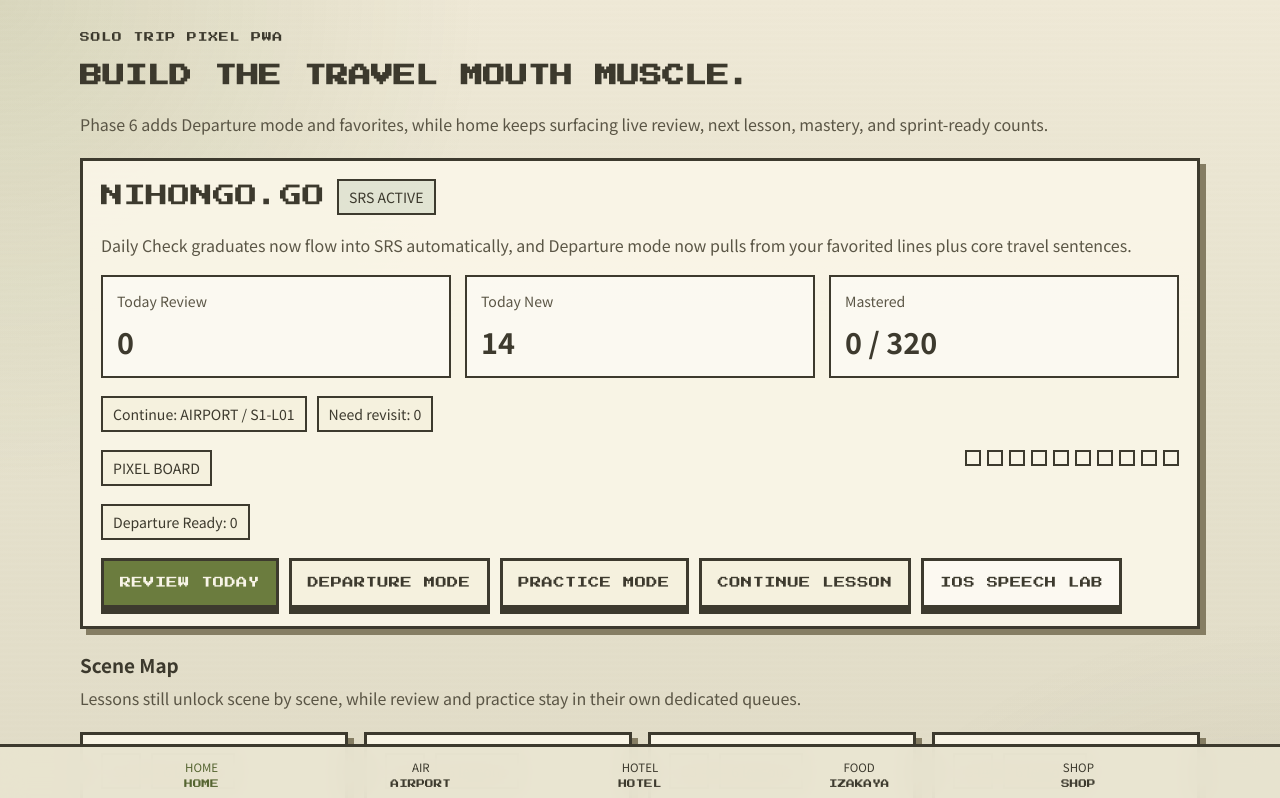
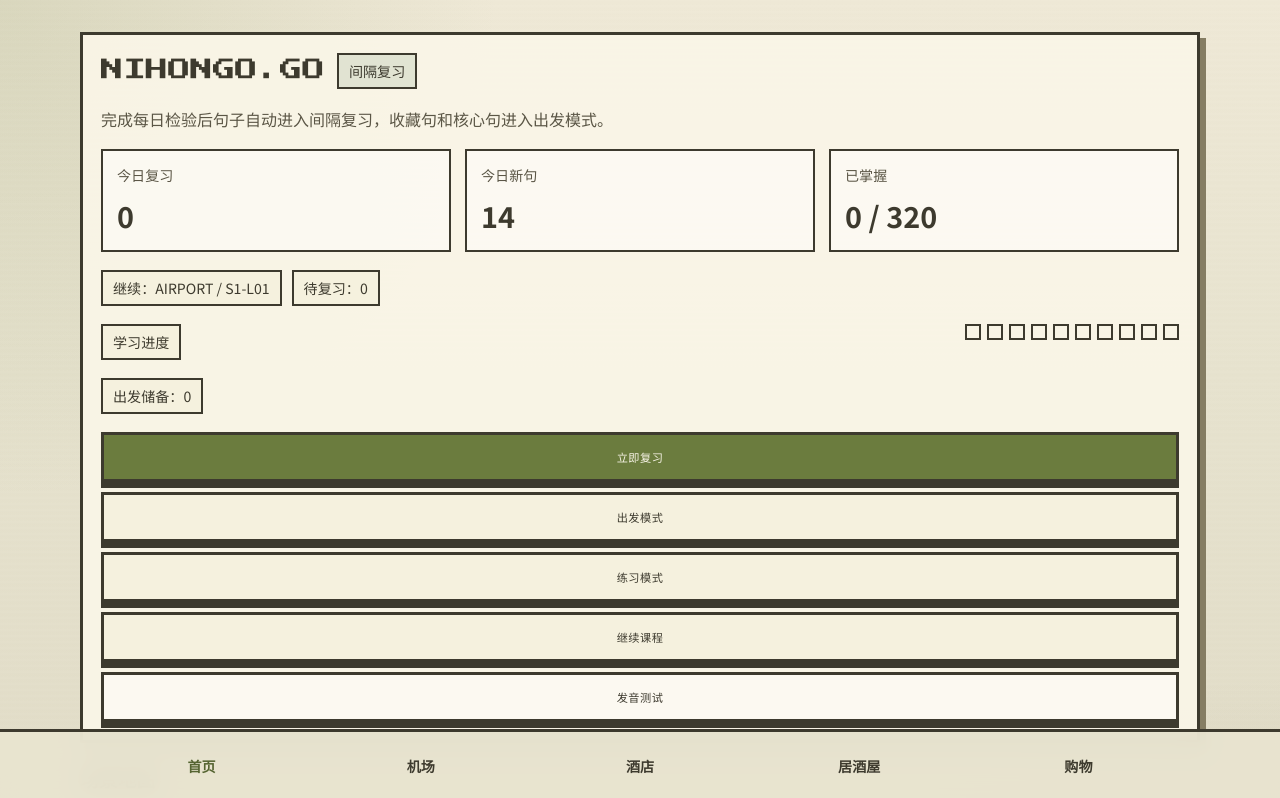
Before and after one commit to bebop-m/japan, a Next.js app: page / in a window 1280 px wide. Shown: the top 798 px of the page. Built offline with nearby package versions, Linux system fonts and the light colour scheme.

Commit message:
中文化+手机界面优化

```diff
--- a/src/app/globals.css
+++ b/src/app/globals.css
@@ -197,7 +197,7 @@ main {
 .stat-grid {
   display: grid;
   gap: 14px;
-  grid-template-columns: repeat(auto-fit, minmax(180px, 1fr));
+  grid-template-columns: repeat(3, 1fr);
 }
 
 .stat-box {
@@ -346,10 +346,12 @@ rt {
 }
 
 .bottom-nav-item {
-  display: grid;
-  justify-items: center;
-  gap: 4px;
-  font-size: 0.72rem;
+  display: flex;
+  align-items: center;
+  justify-content: center;
+  min-height: 44px;
+  font-size: 0.88rem;
+  font-weight: 700;
   text-align: center;
 }
 
@@ -357,10 +359,8 @@ rt {
   color: var(--accent-strong);
 }
 
-.bottom-nav-item span:last-child {
-  font-family: var(--font-display), monospace;
-  font-size: 0.54rem;
-  text-transform: uppercase;
+.bottom-nav-item span {
+  font-family: var(--font-body), sans-serif;
 }
 
 .placeholder-note,
--- a/src/app/page.tsx
+++ b/src/app/page.tsx
@@ -1,16 +1,6 @@
 import { DashboardShell } from "@/components/dashboard-shell";
-import { PixelHeading } from "@/components/pixel-heading";
 import { getSceneSummaries } from "@/lib/content";
 
 export default function HomePage() {
-  return (
-    <div className="page-stack">
-      <PixelHeading
-        kicker="Solo Trip Pixel PWA"
-        title="Build the travel mouth muscle."
-        description="Phase 6 adds Departure mode and favorites, while home keeps surfacing live review, next lesson, mastery, and sprint-ready counts."
-      />
-      <DashboardShell scenes={getSceneSummaries()} />
-    </div>
-  );
+  return <DashboardShell scenes={getSceneSummaries()} />;
 }
--- a/src/components/bottom-nav.tsx
+++ b/src/components/bottom-nav.tsx
@@ -4,11 +4,11 @@ import Link from "next/link";
 import { usePathname } from "next/navigation";
 
 const items = [
-  { href: "/", icon: "HOME", label: "HOME" },
-  { href: "/scene/airport", icon: "AIR", label: "AIRPORT" },
-  { href: "/scene/hotel", icon: "HOTEL", label: "HOTEL" },
-  { href: "/scene/izakaya", icon: "FOOD", label: "IZAKAYA" },
-  { href: "/scene/shopping", icon: "SHOP", label: "SHOP" }
+  { href: "/", label: "首页" },
+  { href: "/scene/airport", label: "机场" },
+  { href: "/scene/hotel", label: "酒店" },
+  { href: "/scene/izakaya", label: "居酒屋" },
+  { href: "/scene/shopping", label: "购物" }
 ];
 
 export function BottomNav() {
@@ -29,7 +29,6 @@ export function BottomNav() {
               href={item.href}
               className={`bottom-nav-item ${active ? "active" : ""}`.trim()}
             >
-              <span>{item.icon}</span>
               <span>{item.label}</span>
             </Link>
           );
--- a/src/components/dashboard-shell.tsx
+++ b/src/components/dashboard-shell.tsx
@@ -21,6 +21,9 @@ interface DashboardShellProps {
 
 export function DashboardShell({ scenes }: DashboardShellProps) {
   const storage = useMemo(() => readStorageState(), []);
+  const sceneLabelMap = Object.fromEntries(
+    scenes.map((scene) => [scene.id, scene.shortLabel])
+  ) as Record<SceneSummary["id"], string>;
   const totalSentences = scenes.reduce((total, scene) => total + scene.sentenceCount, 0);
   const dueReviewCount = getDueReviewItems(storage).length * 2;
   const newSentenceCount = getNewSentenceCount(storage);
@@ -29,8 +32,8 @@ export function DashboardShell({ scenes }: DashboardShellProps) {
   const departureReadyCount = getDepartureReadyReviewItems(storage).length;
   const nextLesson = getNextAvailableLesson(storage);
   const continueLabel = nextLesson
-    ? `${nextLesson.sceneId.toUpperCase()} / ${nextLesson.lessonId}`
-    : "All lessons opened";
+    ? `${sceneLabelMap[nextLesson.sceneId]} / ${nextLesson.lessonId}`
+    : "全部课程已解锁";
   const continueHref = nextLesson
     ? `/scene/${nextLesson.sceneId}/lesson/${nextLesson.lessonId}`
     : "/";
@@ -45,51 +48,53 @@ export function DashboardShell({ scenes }: DashboardShellProps) {
         <div className="hero">
           <div className="hero-title">
             <span className="display">NIHONGO.GO</span>
-            <span className="badge success">SRS ACTIVE</span>
+            <span className="badge success">间隔复习</span>
           </div>
           <p className="muted" style={{ margin: 0 }}>
-            Daily Check graduates now flow into SRS automatically, and Departure mode now pulls from your favorited lines plus core travel sentences.
+            完成每日检验后句子自动进入间隔复习，收藏句和核心句进入出发模式。
           </p>
           <div className="stat-grid">
             <div className="stat-box">
-              <span className="stat-label">Today Review</span>
+              <span className="stat-label">今日复习</span>
               <strong className="stat-value">{dueReviewCount}</strong>
             </div>
             <div className="stat-box">
-              <span className="stat-label">Today New</span>
+              <span className="stat-label">今日新句</span>
               <strong className="stat-value">{newSentenceCount}</strong>
             </div>
             <div className="stat-box">
-              <span className="stat-label">Mastered</span>
+              <span className="stat-label">已掌握</span>
               <strong className="stat-value">
                 {masteredSentenceCount} / {totalSentences}
               </strong>
             </div>
           </div>
           <div className="meta-row">
-            <span className="badge">Continue: {continueLabel}</span>
-            <span className="badge">Need revisit: {studiedSentenceCount}</span>
+            <span className="badge">继续：{continueLabel}</span>
+            <span className="badge">待复习：{studiedSentenceCount}</span>
           </div>
           <div className="meta-row" style={{ justifyContent: "space-between" }}>
-            <span className="badge">PIXEL BOARD</span>
+            <span className="badge">学习进度</span>
             <ProgressBlocks current={progressBlocks} total={10} />
           </div>
           <div className="meta-row">
-            <span className="badge">Departure Ready: {departureReadyCount}</span>
+            <span className="badge">出发储备：{departureReadyCount}</span>
           </div>
           <div className="split-actions">
-            <PixelButton href="/review">REVIEW TODAY</PixelButton>
-            <PixelButton href="/departure" variant="secondary">
-              DEPARTURE MODE
+            <PixelButton href="/review" style={{ width: "100%" }}>
+              立即复习
             </PixelButton>
-            <PixelButton href="/practice" variant="secondary">
-              PRACTICE MODE
+            <PixelButton href="/departure" variant="secondary" style={{ width: "100%" }}>
+              出发模式
             </PixelButton>
-            <PixelButton href={continueHref} variant="secondary">
-              CONTINUE LESSON
+            <PixelButton href="/practice" variant="secondary" style={{ width: "100%" }}>
+              练习模式
             </PixelButton>
-            <PixelButton href="/speech-lab" variant="ghost">
-              IOS SPEECH LAB
+            <PixelButton href={continueHref} variant="secondary" style={{ width: "100%" }}>
+              继续课程
+            </PixelButton>
+            <PixelButton href="/speech-lab" variant="ghost" style={{ width: "100%" }}>
+              发音测试
             </PixelButton>
           </div>
         </div>
@@ -97,9 +102,9 @@ export function DashboardShell({ scenes }: DashboardShellProps) {
 
       <section className="page-stack">
         <div>
-          <h2 className="section-title">Scene Map</h2>
+          <h2 className="section-title">场景地图</h2>
           <p className="muted" style={{ margin: 0 }}>
-            Lessons still unlock scene by scene, while review and practice stay in their own dedicated queues.
+            场景按顺序解锁，复习和练习在独立队列中进行。
           </p>
         </div>
         <div className="scene-grid">
@@ -108,15 +113,15 @@ export function DashboardShell({ scenes }: DashboardShellProps) {
               <div className="scene-card">
                 <div className="meta-row">
                   <span className="badge">{scene.code}</span>
-                  <span className="badge">{scene.lessonCount} lessons</span>
-                  <span className="badge">{scene.sentenceCount} sentences</span>
+                  <span className="badge">{scene.lessonCount} 课</span>
+                  <span className="badge">{scene.sentenceCount} 句</span>
                 </div>
                 <h3>
                   {scene.icon} {scene.label}
                 </h3>
                 <p className="muted">{scene.description}</p>
                 <div className="split-actions">
-                  <PixelButton href={`/scene/${scene.id}`}>OPEN {scene.shortLabel}</PixelButton>
+                  <PixelButton href={`/scene/${scene.id}`}>进入{scene.shortLabel}</PixelButton>
                 </div>
               </div>
             </PixelCard>
--- a/src/components/pixel-button.tsx
+++ b/src/components/pixel-button.tsx
@@ -1,5 +1,5 @@
 import Link from "next/link";
-import type { ButtonHTMLAttributes, ReactNode } from "react";
+import type { ButtonHTMLAttributes, CSSProperties, ReactNode } from "react";
 
 type Variant = "primary" | "secondary" | "ghost";
 
@@ -7,6 +7,7 @@ interface SharedProps {
   children: ReactNode;
   variant?: Variant;
   className?: string;
+  style?: CSSProperties;
 }
 
 interface LinkProps extends SharedProps {
@@ -30,16 +31,20 @@ export function PixelButton(props: LinkProps | ButtonProps) {
 
   if ("href" in props && props.href) {
     return (
-      <Link href={props.href} className={getClassName(variant, props.className)}>
+      <Link
+        href={props.href}
+        className={getClassName(variant, props.className)}
+        style={props.style}
+      >
         {props.children}
       </Link>
     );
   }
 
-  const { children, className, ...buttonProps } = props;
+  const { children, className, style, ...buttonProps } = props;
 
   return (
-    <button className={getClassName(variant, className)} {...buttonProps}>
+    <button className={getClassName(variant, className)} style={style} {...buttonProps}>
       {children}
     </button>
   );
```
Also changed, not shown: public/fallback-qzgyLVEYx2r_gHGEuVjbZ.js (renamed from public/fallback-O3hfgI_wU3fenBehW5xe1.js).
